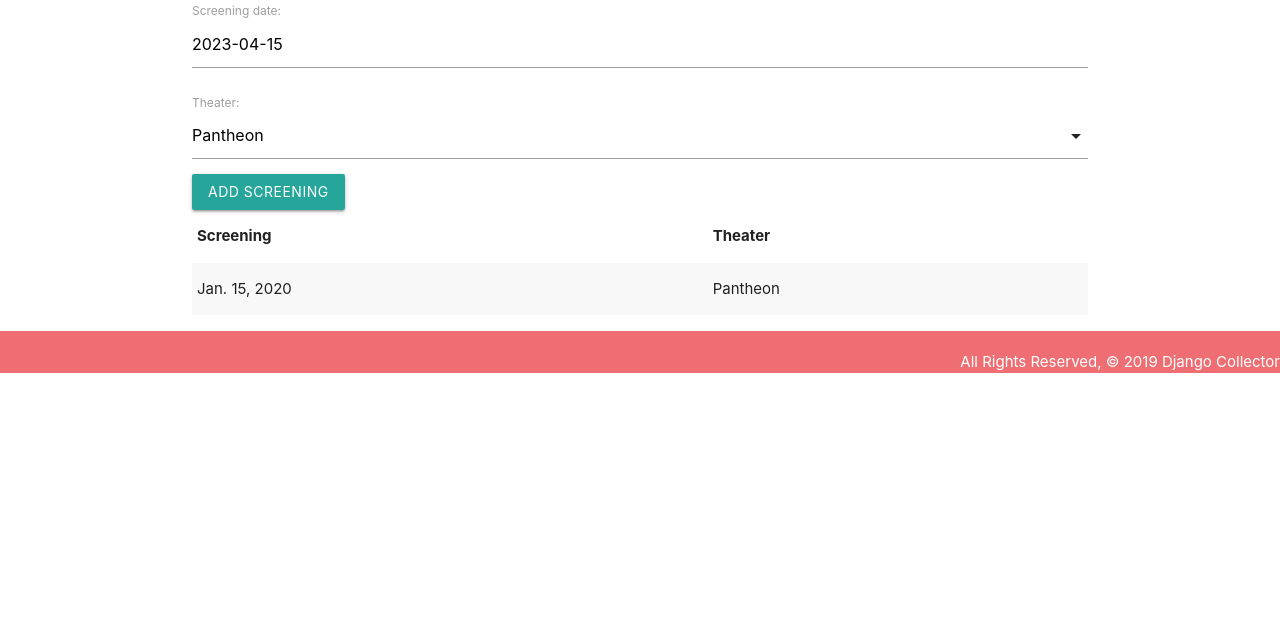
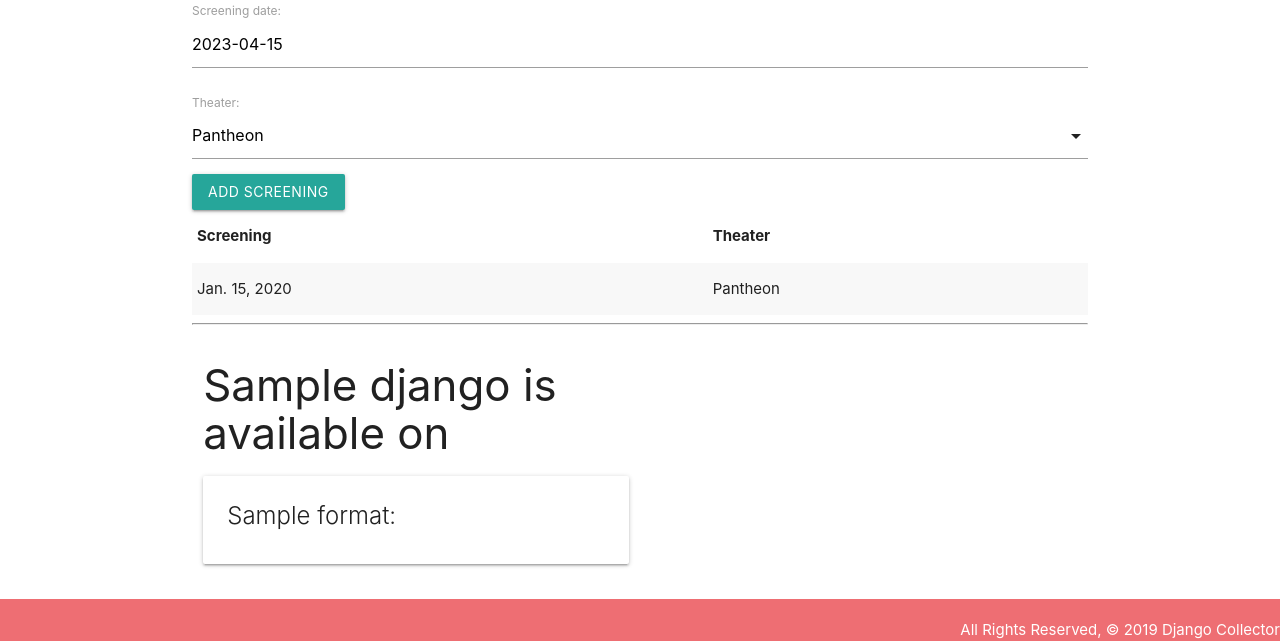
Before and after one commit to zacksigel/djangocollector, a Django app: template main_app/templates/djangos/detail.html in a window 1280 px wide. Shown: the part 427-1068 px from the top of the page. Before the commit the page ends 800 px from the top, so only its background shows below. Run offline with Django 4.2, Linux system fonts and the light colour scheme; tables that the repository leaves empty hold one stand-in row (values such as "Sample post"); the template is opened without the code that fills it: values that come from a table or form of the project are taken from there, most other values are stand-ins (such as "Sample title", 1, 10 or a date in 2020).

Commit message:
begins creation of home video release relationship

```diff
--- a/main_app/models.py
+++ b/main_app/models.py
@@ -4,11 +4,22 @@ from django.urls import reverse
 
 # Create your models here.
 
+class Home_Video_Release(models.Model):
+  format = models.CharField(max_length=100)
+  platform = models.CharField(max_length=100)
+
+  def __str__(self):
+    return self.format
+
+  def get_absolutel_url(self):
+    return reverse('detail', kwargs={'pk': self.id})
+
 class Django(models.Model):
   title = models.CharField(max_length=100)
   director = models.CharField(max_length=100)
   genre = models.CharField(max_length=100)
   release_date = models.CharField(max_length=100)
+  home_video_releases = models.ManyToManyField(Home_Video_Release)
 
   def __str__(self):
     return self.title
--- a/main_app/templates/djangos/detail.html
+++ b/main_app/templates/djangos/detail.html
@@ -38,6 +38,25 @@
 </div>
 </div>
 
+<hr />
+<div class="row">
+  <div class="col s6">
+    <h3>{{ django.title }} is available on</h3>
+    {% if django.home_video_releases.count %} {% for release in cat.home_video_releases.all %}
+    <div class="card">
+      <div class="card-content">
+        <span class="card-title">
+          {{ release.format }}: {{ release.platform }}
+        </span>
+      </div>
+    </div>
+    {% endfor %} {% else %}
+    <h5>No home video releases</h5>
+    {% endif %}
+  </div>
+  <!-- Available toys will come after this line -->
+</div>
+
 <script>
 const dateEl = document.getElementById('id_date');
 const formSelectEl = document.getElementById('id_theater');
```
Also changed, not shown: main_app/migrations/0005_home_video_release_django_home_video_releases.py (added).
